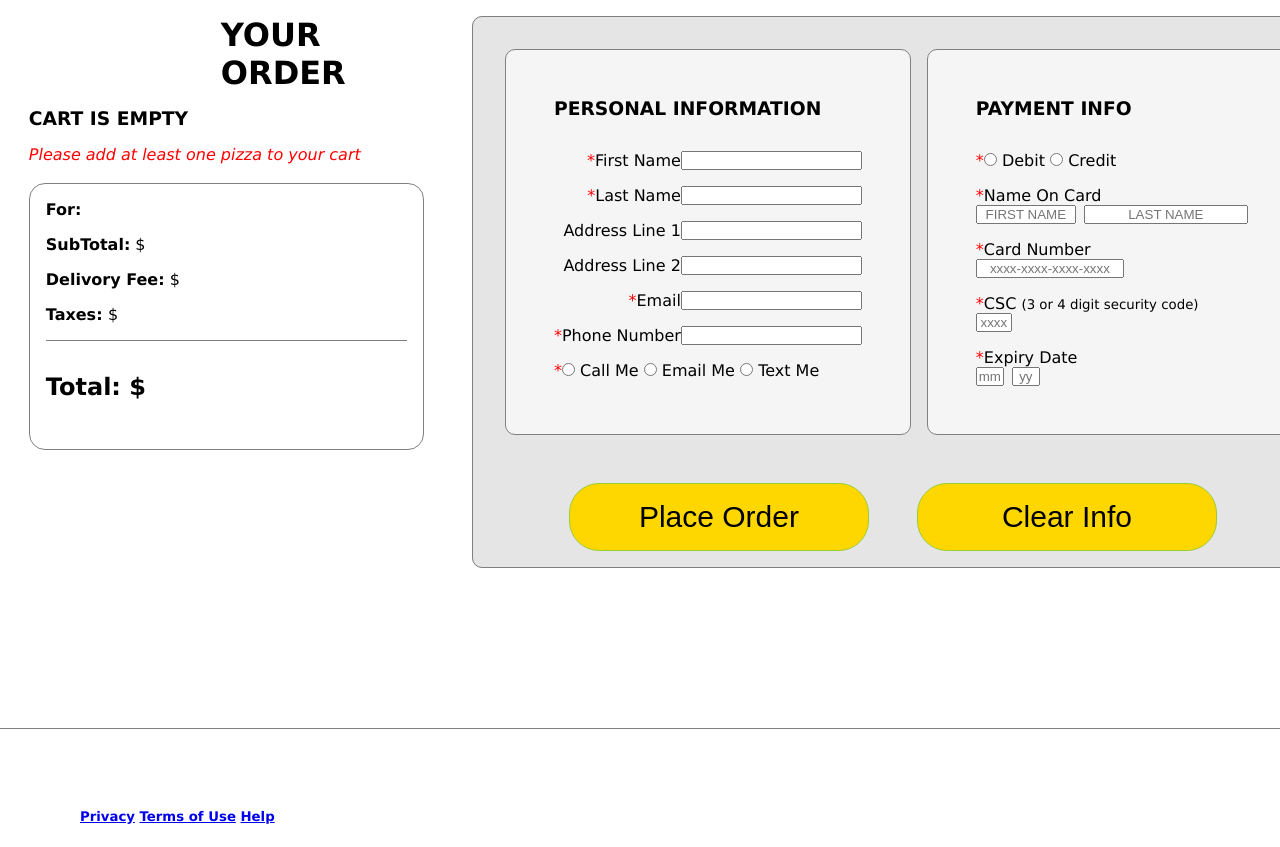
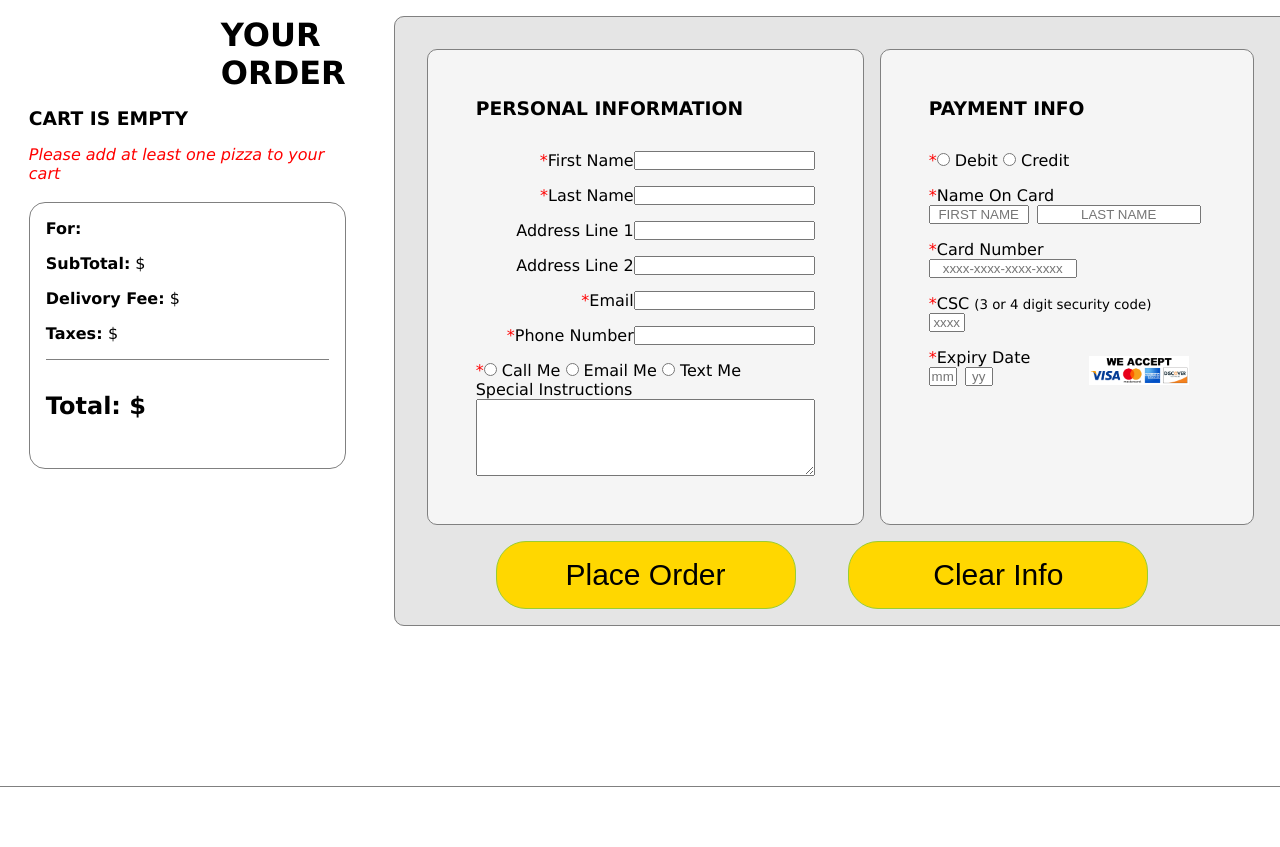
Before and after one commit to memdinhogenbirk/memdinhogenbirk-COMP1002-25F-11075-25F-real, a PHP site: page /cart.php?CHEESE=1 in a window 1280 px wide; the page is wider, and only the part inside the window is pictured. Shown: the part 61-908 px from the top of that part. Run offline with PHP 8.4, Linux system fonts and the light colour scheme; data that the repository does not hold is empty.

Commit message:
added a special instructions box, and added an accepted payment image, tweaked css accordingly

```diff
--- a/assignment-1/cart.php
+++ b/assignment-1/cart.php
@@ -178,6 +178,10 @@
                             <input type="radio" name="alert" id="alert3" value="sms" />
                             <label for="alert3">Text Me</label>
                         </div>
+                        <div>
+                            <label for="instructions">Special Instructions</label>
+                            <textarea name="instructions" rows="5" cols="40"></textarea>
+                        </div>
                     </div>
 
 
@@ -205,6 +209,9 @@
                                 <li><input type="tel" class="ccexpire" placeholder="mm" name="mexpiry" required>
                                 <input type="tel" class="ccexpire" placeholder="yy" name="yexpiry" required></li>
                             </ul>
+                            <img src="images/payopts.png"/>
+                            <!--image source for accepted payment picture
+                            https://www.customsigns.com/horizontal-credit-card-accepted-decal-3-x-10-->
                         </div>
                 </div>
                     </div>
--- a/assignment-1/css/styles.css
+++ b/assignment-1/css/styles.css
@@ -353,6 +353,7 @@ footer{
 	display: flex;
 	padding-top: 1rem;
 }
+/*Personal Info Box*/
 .infobox{
 	display: flex;
 	flex-direction: column;
@@ -370,6 +371,12 @@ footer{
 	background-color: whitesmoke;
 	border: solid grey 1px;
 	border-radius: 10px;
+
+}
+.personal textarea{
+	display: flex;
+	flex-direction: column;
+	align-items: flex-end;
 }
 .personal ul{
 	display: flex;
@@ -386,18 +393,6 @@ footer{
 .notifications{
 	padding-top: 1rem;
 }
-.payment{
-	display: flex;
-	flex-direction: column;
-	border: solid grey 1px;
-	background-color: whitesmoke;
-	border-radius: 10px;
-	padding: 3rem;
-	margin-left:1rem;
-}
-.payment li{
-	display: flex;
-}
 .finalbuttons{
 	display: flex;
 	padding-left: 1rem;
@@ -405,8 +400,8 @@ footer{
 .finalbuttons button{
 	padding: 1rem;
 	font-size: 30px;
-	margin-top: 3rem;
-	margin-left: 3rem;
+	margin-top: 1rem;
+	margin-left: 3.3rem;
 	width: 300px;
 	border: 1px solid yellowgreen;
 	border-radius: 30px;
@@ -418,7 +413,6 @@ footer{
 .cartmain{
 	display: flex;
 	max-width: max-content;
-
 	margin-left: 1%;
 	margin-right: 1%;
 	padding-top: 1rem;
@@ -440,6 +434,24 @@ footer{
 	display: flex;
 }
 /*credit card input boxes*/
+.payment{
+	display: flex;
+	flex-direction: column;
+	border: solid grey 1px;
+	background-color: whitesmoke;
+	border-radius: 10px;
+	padding: 3rem;
+	margin-left:1rem;
+}
+.carddetails img{
+	width: 100px;
+	height:auto;
+	padding-left: 10rem;
+	margin-top: -5rem;
+}
+.payment li{
+	display: flex;
+}
 .ccnumber{
 width: 9rem;
 margin-bottom: 1rem;
--- a/assignment-1/rubric.txt
+++ b/assignment-1/rubric.txt
@@ -1,7 +1,7 @@
     D1.Create a new folder in the repository for your lesson files called "/assignment-1/".
     D2.Construct a properly structured HTML document, including a proper DOCTYPE, character-encoding META tag, and a lang attribute on the HTML start tag.
     D3.Structure the page with appropriate page-level sectioning elements (header, main and footer) to construct the main document outline.
-    4.Think of the various pieces of information that you’d need to collect from someone to deliver them a pizza. This might include the following:
+    D4.Think of the various pieces of information that you’d need to collect from someone to deliver them a pizza. This might include the following:
     Number of pizzas
     Size (number of slices)
     Shape (square or round)
```
Also changed, not shown: assignment-1/images/payopts.png (added).
